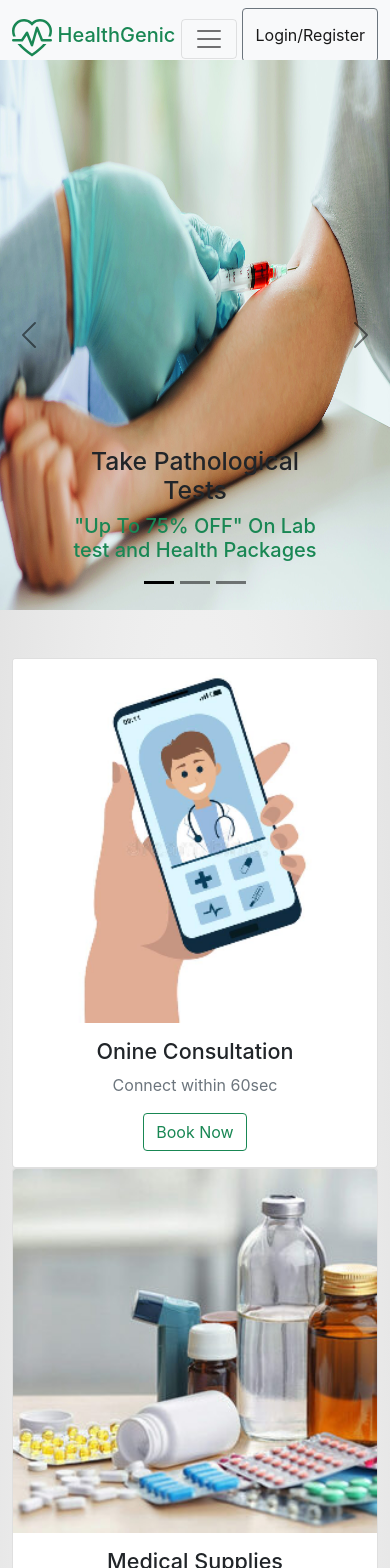
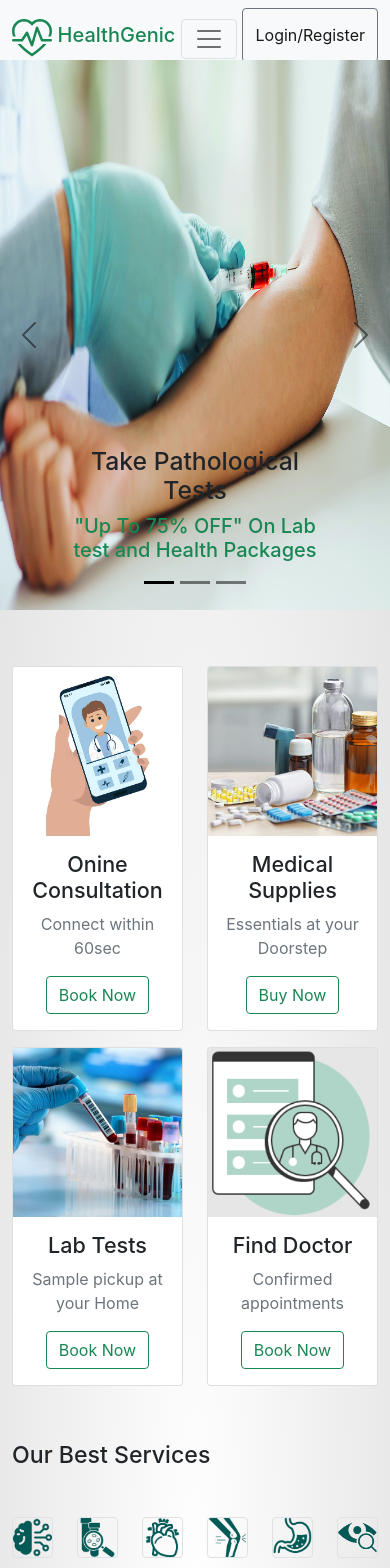
Before and after one commit to healthgenic/healthgenic, a React (Create React App) app in the folder front-end/: page /home/ in a window 390 px wide. Shown: the top 1568 px of the page. Built offline with nearby package versions, Linux system fonts and the light colour scheme; no server answers.

Commit message:
Style services cards to be responsive on mobile devices

```diff
--- a/front-end/src/Components/HomePage/Cards1/Card1component.jsx
+++ b/front-end/src/Components/HomePage/Cards1/Card1component.jsx
@@ -12,7 +12,7 @@ export default class Card1component extends Component {
       <div>
         <div className="container justify-content-center mt-5 ">
           <div className="row">
-            <div className="col-md-3">
+            <div className="col-6 my-2 col-lg-3">
               <div className="card text-center">
                 <div className="overflow">
                   <img src={image1} alt="img1" className="card-img-top" />
@@ -28,7 +28,7 @@ export default class Card1component extends Component {
                 </div>
               </div>
             </div>
-            <div className="col-md-3">
+            <div className="col-6 my-2 col-lg-3">
               <div className="card text-center">
                 <div className="overflow">
                   <img src={image2} alt="img2" className="card-img-top" />
@@ -44,7 +44,7 @@ export default class Card1component extends Component {
                 </div>
               </div>
             </div>
-            <div className="col-md-3">
+            <div className="col-6 my-2 col-lg-3">
               <div className="card text-center">
                 <div className="overflow">
                   <img src={image3} alt="img3" className="card-img-top" />
@@ -60,7 +60,7 @@ export default class Card1component extends Component {
                 </div>
               </div>
             </div>
-            <div className="col-md-3">
+            <div className="col-6 my-2 col-lg-3">
               <div className="card text-center">
                 <div className="overflow">
                   <img src={image4} alt="img4" className="card-img-top" />
```
